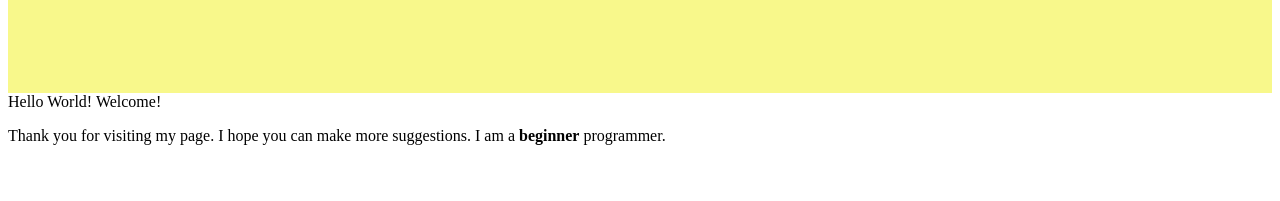
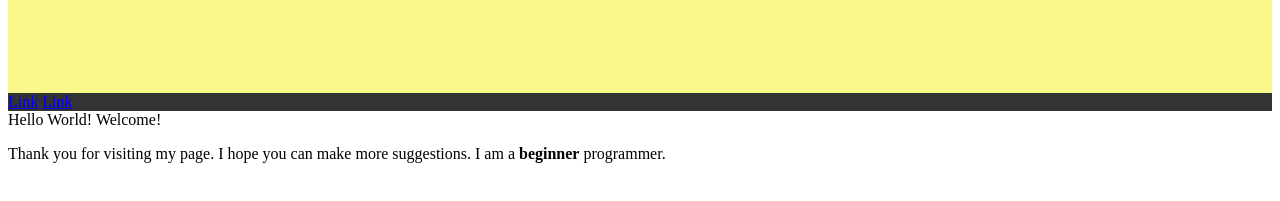
Before and after one commit to jimmylu016/jimmy-blog, a plain HTML site: page index.html in a window 1280 px wide. Shown: the part 189-390 px from the top of the page. Drawn offline with Linux system fonts and the light colour scheme.

Commit message:
Update index.html

```diff
--- a/index.html
+++ b/index.html
@@ -34,8 +34,8 @@ body {
 </div>
 
 <div class="navbar">
-  <a href="#"></a>
-  <a href="#" class="right"></a>
+  <a href="#">Link</a>
+  <a href="#" class="right">Link</a>
 </div
 
 <h1 style="color:DodgerBlue;">Hello World! Welcome!</h1>
```
